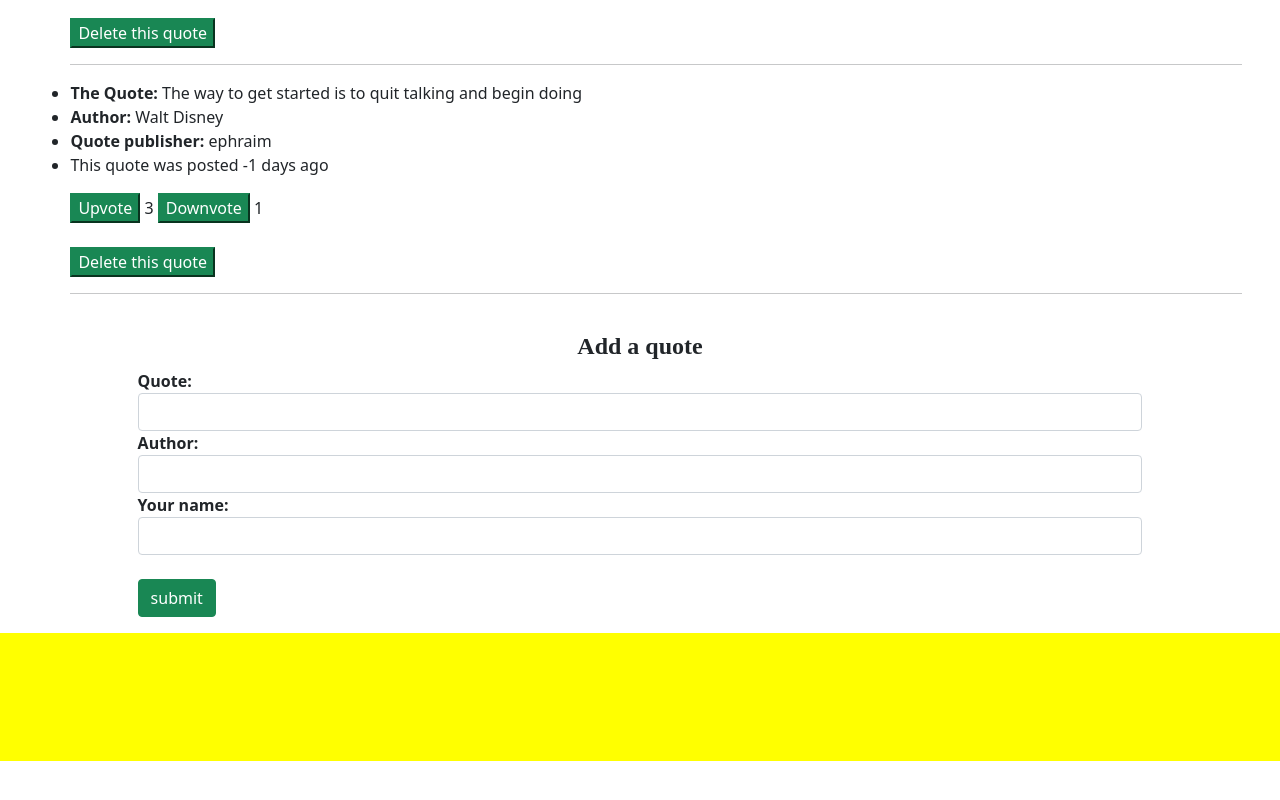
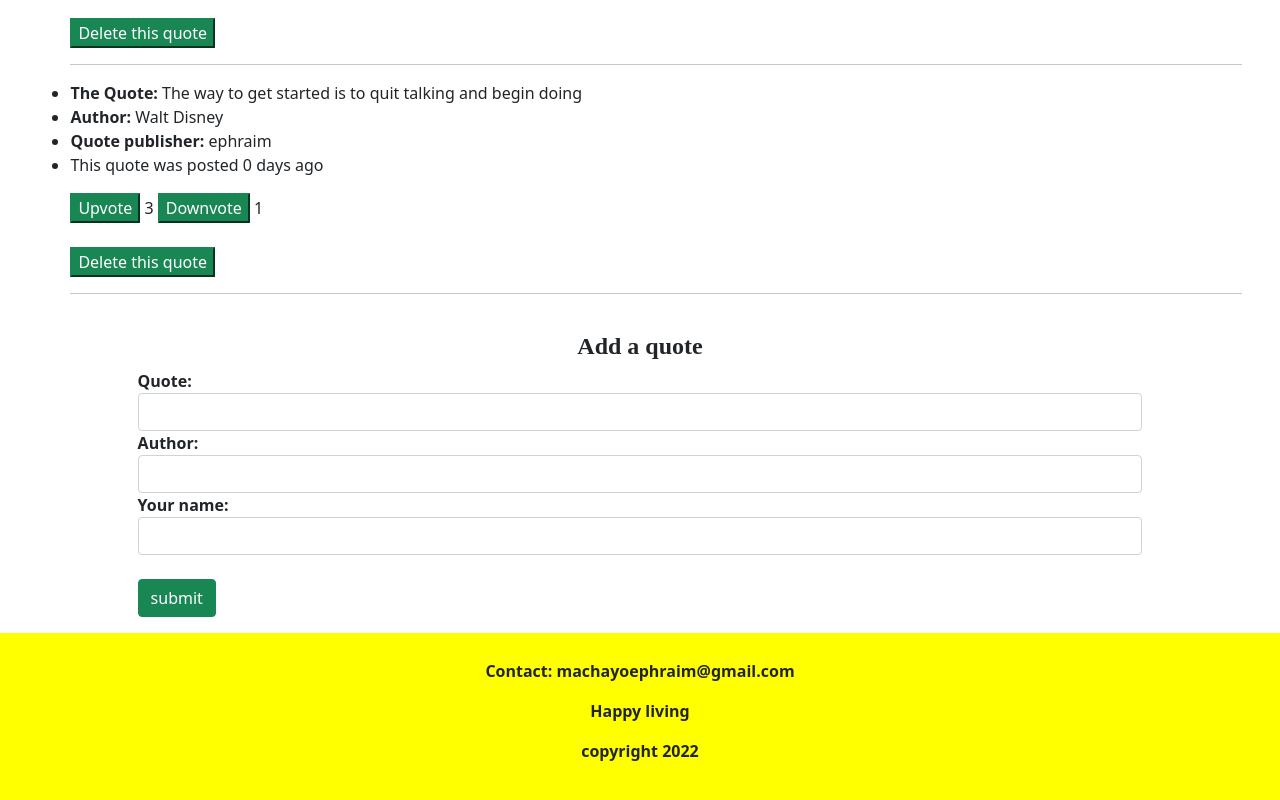
Before and after one commit to Ephraim19/Quoteapp, an Angular app: page / in a window 1280 px wide. Shown: the part 268-1068 px from the top of the page. Before the commit the page ends 1029 px from the top, so only its background shows below. Built offline with nearby package versions, Linux system fonts and the light colour scheme.

Commit message:
Added code to tell the number of days since the quote was creted

```diff
--- a/src/app/completion-date.pipe.ts
+++ b/src/app/completion-date.pipe.ts
@@ -1,21 +1,25 @@
 import { Pipe, PipeTransform } from '@angular/core';
 
 @Pipe({
-  name: 'completionDate'
+  name: 'completionDate',
 })
 export class CompletionDatePipe implements PipeTransform {
+  transform(value: any): number {
+    let today: Date = new Date();
+    let date: any = new Date(
+      today.getFullYear(),
+      today.getMonth(),
+      today.getDate()
+    );
 
-  transform(value: any): number {
-    let today:Date = new Date()
-    let date:any = new Date(today.getFullYear(), today.getMonth(), today.getDate())
-    var dateDifference =  value - date
-    var dateDifferenceSeconds = dateDifference*0.001;
-    var dateCounter = dateDifferenceSeconds/86400;
-    if (dateCounter >= 1 && value > date){
-      return dateCounter -27;
-    }else{
+    var difference = date.getTime() - value.getTime();
+    var days = difference / (1000 * 3600 * 24);
+    //var dateDifferenceSeconds = dateDifference * 0.001;
+    //var dateCounter = dateDifferenceSeconds / 86400;
+    if (days > 0) {
+      return days;
+    } else {
       return 0;
     }
   }
-
 }
--- a/src/app/quotes/quotes.component.css
+++ b/src/app/quotes/quotes.component.css
@@ -17,6 +17,8 @@
 
 .footer {
     margin-top: 1rem;
-    padding: 5%;
+    padding: 2%;
     background-color: yellow;
+    text-align: center;
+    font-weight: bolder;
 }
--- a/src/app/quotes/quotes.component.html
+++ b/src/app/quotes/quotes.component.html
@@ -25,6 +25,10 @@
       </ul>
     </div>
     <app-quote-form (addQuote)="moreQuotes($event)"></app-quote-form>
-    <div class="footer"></div>
+    <div class="footer">
+      <p>Contact: machayoephraim@gmail.com</p>
+      <p>Happy living</p>
+      <p>copyright 2022</p>
+    </div>
   </body>
 </html>
```
Also changed, not shown: 1 other file (tests, documents, lock files or other folders).
